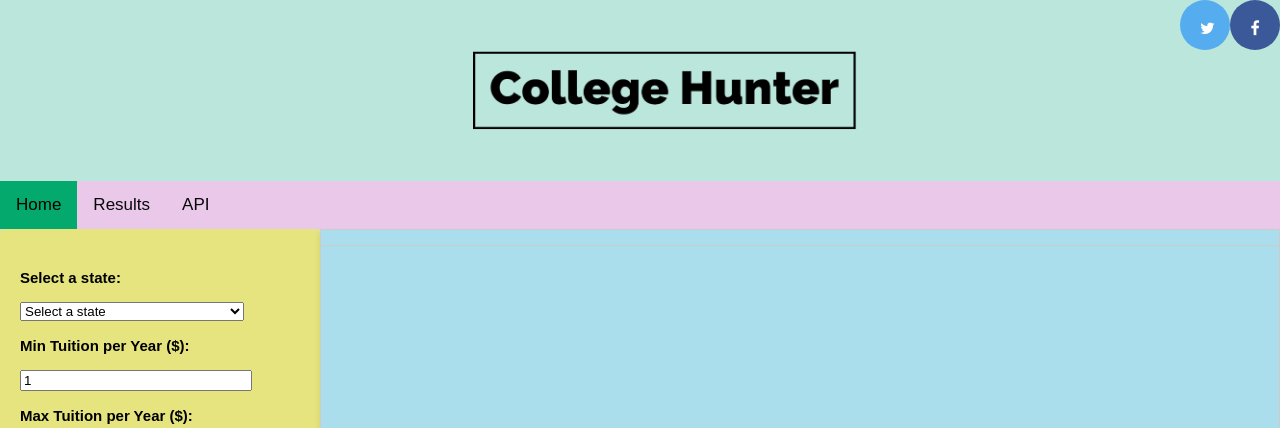
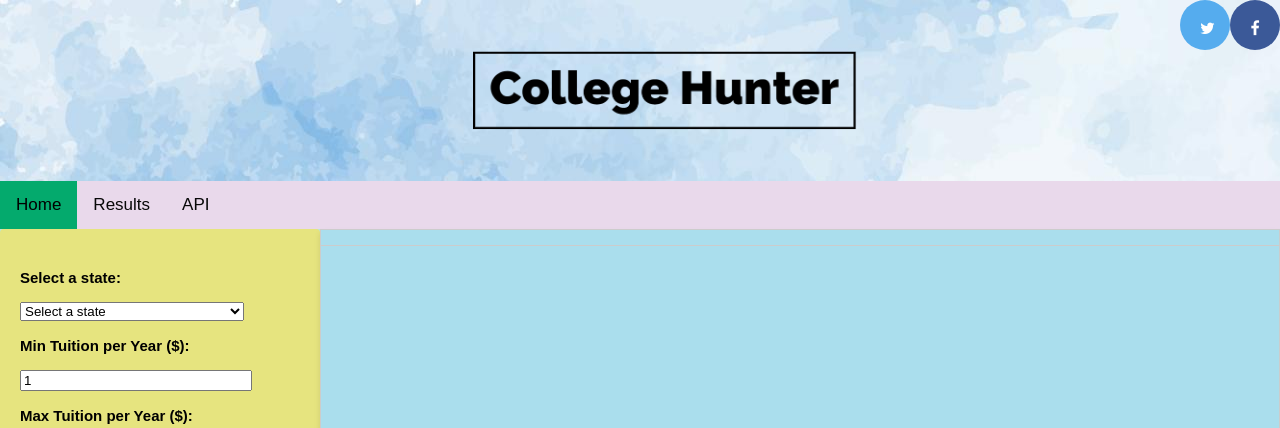
Before and after one commit to UMB-Capstone-team/College-Hunter, a Flask app: page / in a window 1280 px wide. Shown: the top 428 px of the page. Run offline with Flask 3, Linux system fonts and the light colour scheme.

Commit message:
Update styles_Vlissara.css

```diff
--- a/Template/static/styles_Vlissara.css
+++ b/Template/static/styles_Vlissara.css
@@ -1,3 +1,6 @@
+header{
+    background-image: url("college.jpg");
+}
 body {
     font-family: Arial, sans-serif;
     margin: 0;
@@ -6,7 +9,7 @@ body {
     background-color: #bae6dc;
 }
 .topnav {
-    background-color: #e9c8ea;
+    background-color: #e9d9eb;
     overflow: hidden;
   }
 .topnav a {
```
